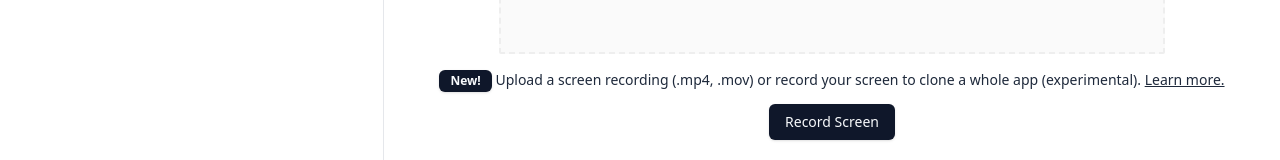
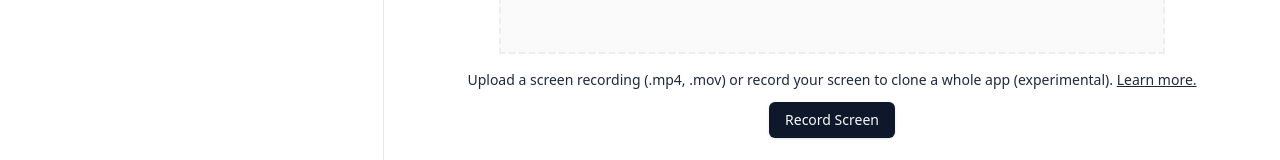
Before and after one commit to sortoknows/screenshot-coder, a React (Vite) app in the folder frontend/: page / in a window 1280 px wide. Shown: the part 362-522 px from the top of the page. Built offline with nearby package versions, Linux system fonts and the light colour scheme; no server answers.

Commit message:
remove "new" badge

```diff
--- a/frontend/src/components/ImageUpload.tsx
+++ b/frontend/src/components/ImageUpload.tsx
@@ -1,10 +1,7 @@
 import { useState, useEffect, useMemo } from "react";
-// useCallback
 import { useDropzone } from "react-dropzone";
-// import { PromptImage } from "../../../types";
 import { toast } from "react-hot-toast";
 import { URLS } from "../urls";
-import { Badge } from "./ui/badge";
 import ScreenRecorder from "./recording/ScreenRecorder";
 import { ScreenRecorderState } from "../types";
 
@@ -175,8 +172,8 @@ function ImageUpload({ setReferenceImages }: Props) {
       )}
       {screenRecorderState === ScreenRecorderState.INITIAL && (
         <div className="text-center text-sm text-slate-800 mt-4">
-          <Badge>New!</Badge> Upload a screen recording (.mp4, .mov) or record
-          your screen to clone a whole app (experimental).{" "}
+          Upload a screen recording (.mp4, .mov) or record your screen to clone
+          a whole app (experimental).{" "}
           <a
             className="underline"
             href={URLS["intro-to-video"]}
```
